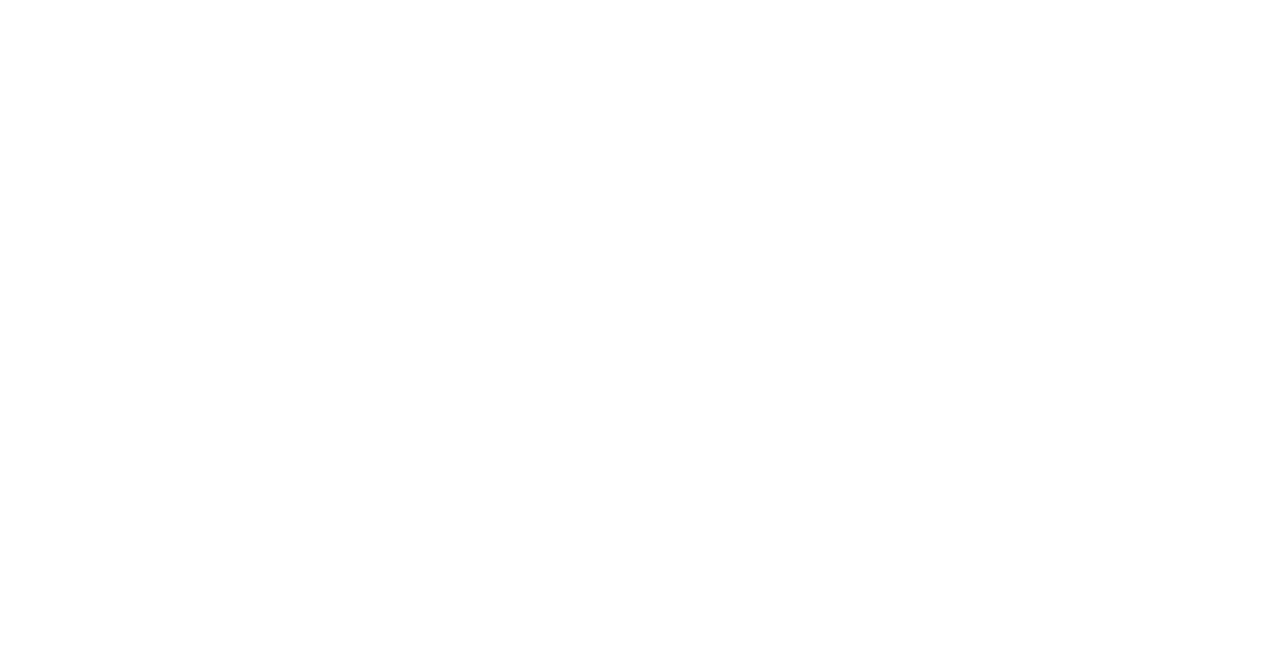
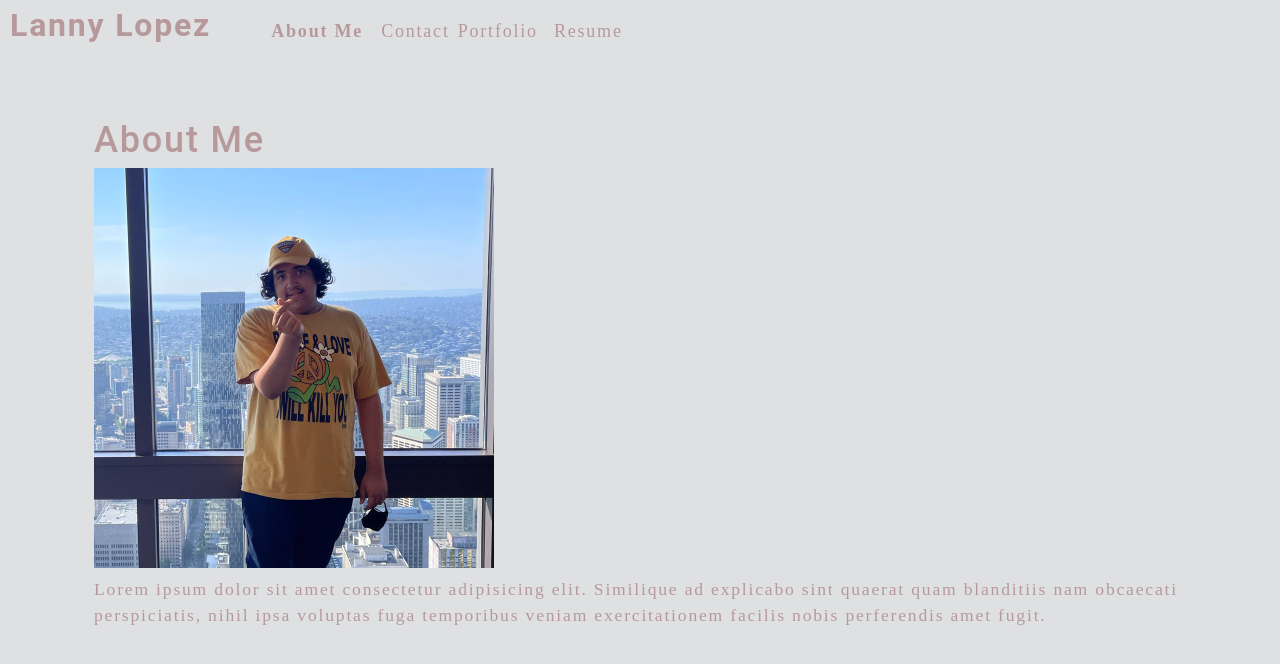
Before and after one commit to LannyLopez/react-portfolio, a React (Create React App) app: page / in a window 1280 px wide. Shown: the top 664 px of the page. Built offline with nearby package versions, Linux system fonts and the light colour scheme.

Commit message:
first rendering

```diff
--- a/public/index.html
+++ b/public/index.html
@@ -24,7 +24,7 @@
       work correctly both with client-side routing and a non-root public URL.
       Learn how to configure a non-root public URL by running `npm run build`.
     -->
-    <title>React App</title>
+    <title>Lanny's Portfolio</title>
   </head>
   <body>
     <noscript>You need to enable JavaScript to run this app.</noscript>
--- a/src/App.js
+++ b/src/App.js
@@ -1,11 +1,17 @@
+import React from 'react';
 import './App.css';
+import About from './components/About'
+import Nav from './components/Nav';
+
+
 
 function App() {
   return (
-    <div className="App">
-      <header>
-
-      </header>
+    <div>
+      <Nav></Nav>
+      <main>
+      <About></About>
+      </main>
     </div>
   );
 }
--- /dev/null
+++ b/src/assets/css/style.css
@@ -0,0 +1,5 @@
+#lanny-pic{
+    max-height: 400px;
+    object-fit: contain;
+
+}
--- /dev/null
+++ b/src/components/About/index.js
@@ -0,0 +1,21 @@
+import React from 'react';
+import Lanny from '../../assets/Lanny/Lanny.jpeg'
+import '../../assets/css/style.css'
+
+
+
+function About(){
+    return(
+        <section>
+            <div id=''>
+            <h1>About Me</h1>
+            </div>
+            <div>
+            <img id='lanny-pic' src={Lanny}></img>
+            </div>
+            <p>Lorem ipsum dolor sit amet consectetur adipisicing elit. Similique ad explicabo sint quaerat quam blanditiis nam obcaecati perspiciatis, nihil ipsa voluptas fuga temporibus veniam exercitationem facilis nobis perferendis amet fugit.</p>
+        </section>
+    )
+}
+
+export default About;
--- /dev/null
+++ b/src/components/Nav/index.js
@@ -0,0 +1,33 @@
+import React from "react";
+
+const categories = [
+    {name: 'Portfolio', description:'All of my previous work to display current knowledge'},
+    {name:'Resume', description:'Current Resume'},
+]
+function categorySelected(name){
+    console.log(`${name} clicked`);
+}
+function Nav(){
+    return(
+        <header className="flex-row px-1">
+            <h2>
+                <a href="/">
+                    <span>Lanny Lopez</span>
+                </a>
+            </h2>
+            <nav>
+                <ul className="flex-row">
+                    <li className="mx-2"><a href="#about">About Me</a></li>
+                    <li>
+                        <span>Contact</span>
+                    </li>
+                    {categories.map((category)=>
+                    <li className="mx-1" key={category.name}><span onClick={() => categorySelected(category.name)}>{category.name}</span></li>
+                    )}
+                </ul>
+            </nav>
+        </header>
+    )
+}
+
+export default Nav;
--- a/src/index.css
+++ b/src/index.css
@@ -1,13 +1,295 @@
+main {
+	margin: 0 auto;
+	max-width: 90%;
+  padding: 50px 30px;
+}
+:root {
+  --primary: #DFE0E2;
+  --secondary: #F3A847;
+  --tertiary: #B12704;
+  --light: #fafafa;
+  --dark: #000000;
+  --darker: #111111;
+  --error: rgb(228, 46, 1);
+  --spacing-one: calc(1rem * 0.5);
+  --spacing-two: calc(1rem);
+  --spacing-five: calc(2.5rem);
+  --text: #B7999C;
+}
+#test{
+  background: var(--primary);
+}
+* {
+  box-sizing: border-box;
+}
+
+html,
+body {
+  min-height: 100%;
+}
+
 body {
   margin: 0;
-  font-family: -apple-system, BlinkMacSystemFont, 'Segoe UI', 'Roboto', 'Oxygen',
-    'Ubuntu', 'Cantarell', 'Fira Sans', 'Droid Sans', 'Helvetica Neue',
-    sans-serif;
-  -webkit-font-smoothing: antialiased;
-  -moz-osx-font-smoothing: grayscale;
+  padding: 0;
+  font-weight: 200;
+  line-height: 1.5;
+  font-size: 18px;
+  letter-spacing: .1em;
+  background: var(--primary);
+  color: var(--text);
+
 }
 
-code {
-  font-family: source-code-pro, Menlo, Monaco, Consolas, 'Courier New',
-    monospace;
+h1,
+h2,
+h3,
+h4,
+h5,
+h6 {
+  font-family: 'Roboto', sans-serif;
+  font-weight: 500;
+  margin: 5px 0;
+  line-height: 1.25;
 }
+
+h1 {
+  font-size: 2.25rem;
+}
+
+h2 {
+  font-size: 2rem;
+}
+
+h3 {
+  font-size: 1.75rem;
+}
+
+h4 {
+  font-size: 1.5rem;
+}
+
+h5 {
+  font-size: 1.25rem;
+}
+
+h6 {
+  font-size: 1rem;
+}
+
+p {
+  font-size: 1.1rem;
+  margin-top: 0;
+}
+
+a {
+  color: var(--tertiary);
+  text-decoration: none;
+  font-weight: bold;
+}
+
+a:hover {
+  text-decoration: underline;
+}
+
+header {
+  background: var(--primary);
+}
+
+header a {
+  color: var(--text);
+}
+
+button {
+  font-size: 1rem;
+  text-decoration: none;
+  padding: 0.25rem 1rem;
+  border-radius: .5rem;
+  border: none;
+  outline: none;
+  cursor: pointer;
+  margin: 0 1px;
+  background-color: var(--secondary);
+}
+
+button:hover {
+  opacity: .8;
+}
+
+button[disabled] {
+  cursor: default;
+  opacity: .8;
+}
+
+img {
+  max-width: 100%;
+}
+
+span[role="img"] {
+  cursor: default;
+}
+
+form {
+  width: 40%;
+}
+
+input {
+  font-size: 1rem;
+  padding: 0.25rem;
+  border: 1px solid var(--dark);
+  outline: none;
+  border-radius: 3px;
+  transition: box-shadow 0.2s;
+}
+
+input:focus {
+  border: 1px solid var(--secondary);
+  box-shadow: 0 0 .25rem rgba(0, 0, 0, .5);
+}
+
+li {
+  list-style: none;
+}
+
+nav a:hover {
+  text-decoration: none;
+}
+
+nav  li {
+  cursor: pointer;
+}
+
+textarea {
+	width: 600px;
+	height: 120px;
+	border: 3px solid #cccccc;
+	padding: 5px;
+}
+
+.container {
+  width: 85%;
+  max-width: 1200px;
+  margin-left: auto;
+  margin-right: auto;
+}
+
+.flex-row {
+  display: flex;
+  flex-wrap: wrap;
+}
+
+.space-between {
+  justify-content: space-between;
+}
+
+.flex-end {
+  justify-content: flex-end;
+}
+
+.mx-1 {
+  margin-right: var(--spacing-one);
+  margin-left: var(--spacing-one);
+}
+
+.mx-2 {
+  margin-right: var(--spacing-two);
+  margin-left: var(--spacing-two);
+}
+
+.my-1 {
+  margin-top: var(--spacing-one);
+  margin-bottom: var(--spacing-one);
+}
+
+.my-2 {
+  margin-top: var(--spacing-two);
+  margin-bottom: var(--spacing-two);
+}
+
+.my-5 {
+  margin-top: var(--spacing-five);
+  margin-bottom: var(--spacing-five);
+}
+
+.px-1 {
+  padding-right: var(--spacing-one);
+  padding-left: var(--spacing-one);
+}
+
+.px-2 {
+  padding-right: var(--spacing-two);
+  padding-left: var(--spacing-two);
+}
+
+.py-1 {
+  padding-top: var(--spacing-one);
+  padding-bottom: var(--spacing-one);
+}
+
+.py-2 {
+  padding-top: var(--spacing-two);
+  padding-bottom: var(--spacing-two);
+}
+
+.card {
+  width: 25%;
+  text-align: center;
+}
+
+.img-thumbnail {
+  width: auto;
+  height: 300px;
+  margin-bottom: 50px;
+  cursor: pointer;
+}
+
+.modalBackdrop {
+	background: rgba(0, 0, 0, .65);
+	bottom: 0;
+	left: 0;
+	overflow: auto;
+	position: fixed;
+	right: 0;
+	top: 0;
+	z-index: 1;
+}
+
+.modalContainer {
+	background: var(--darker);
+	border-radius: 5px;
+	max-width: 100%;
+	margin: 50px auto;
+	padding: 15px;
+	width: 960px;
+}
+
+.modalTitle {
+	font-size: 18px;
+	font-weight: 600;
+	margin-bottom: 25px;
+}
+
+button {
+	background: var(--primary);
+	border: 0;
+	border-radius: 5px;
+	color: #fff;
+	cursor: pointer;
+	font-size: 16px;
+	font-weight: 600;
+	margin-bottom: 30px;
+	padding: 10px 15px;
+}
+
+a {
+	border-radius: 5px;
+	color: var(--primary);
+	font-weight: 600;
+	padding: 2px 4px;
+	margin-left: -2px;
+	margin-right: -2px;
+
+}
+
+.navActive {
+  color: var(--secondary);
+}
```
Also changed, not shown: src/assets/Lanny/Lanny.jpeg (added).
